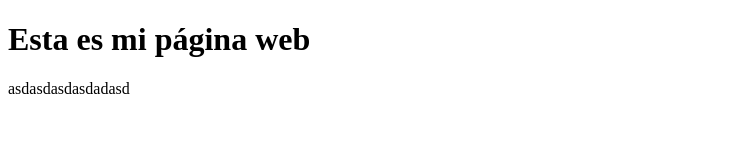
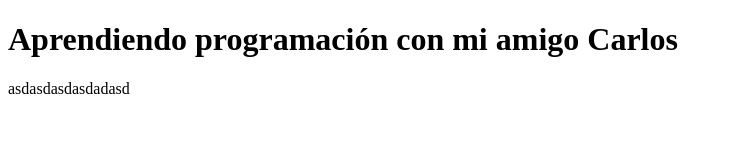
Before and after one commit to Pablets/ejemplo-con-carlos, a plain HTML site: page index.html in a window 1280 px wide. Shown: the whole page, without its empty margins (0-733 px from the left). Drawn offline with Linux system fonts and the light colour scheme.

Commit message:
Cambio de title y de h1

```diff
--- a/index.html
+++ b/index.html
@@ -4,10 +4,10 @@
     <meta charset="UTF-8">
     <meta http-equiv="X-UA-Compatible" content="IE=edge">
     <meta name="viewport" content="width=device-width, initial-scale=1.0">
-    <title>Document</title>
+    <title>Aprendiendo programación</title>
 </head>
 <body>
-    <h1>Esta es mi página web</h1>
+    <h1>Aprendiendo programación con mi amigo Carlos</h1>
     </hr>
     <p>asdasdasdasdadasd</p>
 </body>
```
